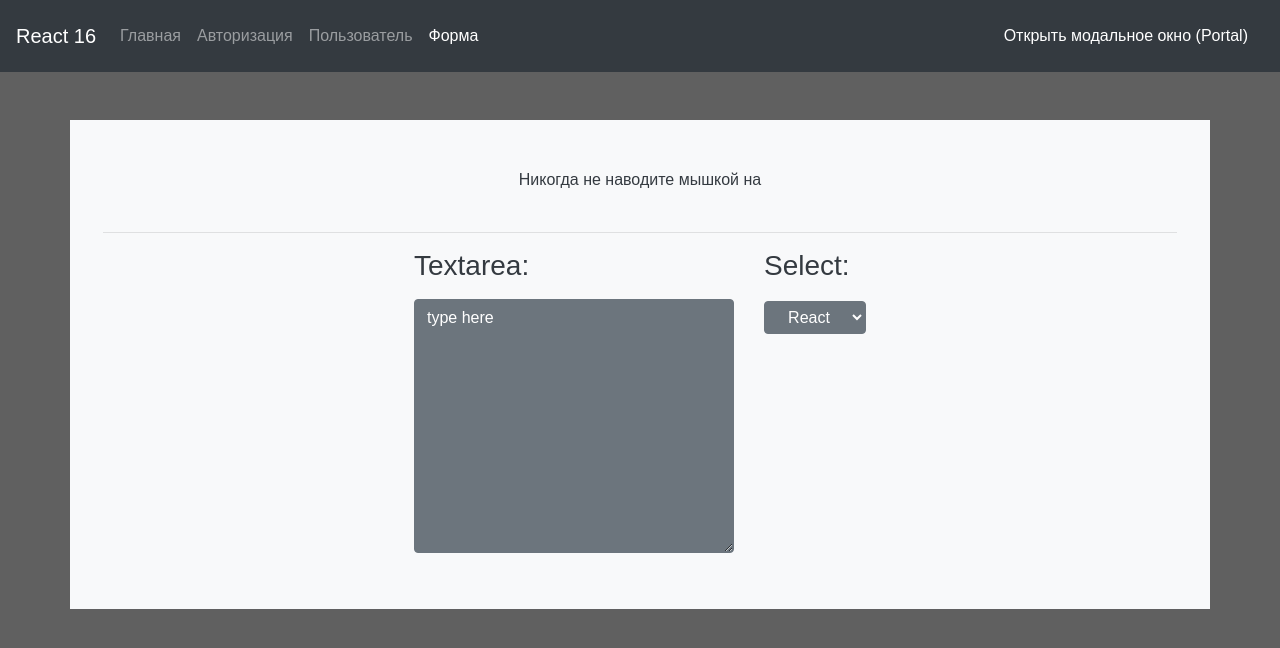
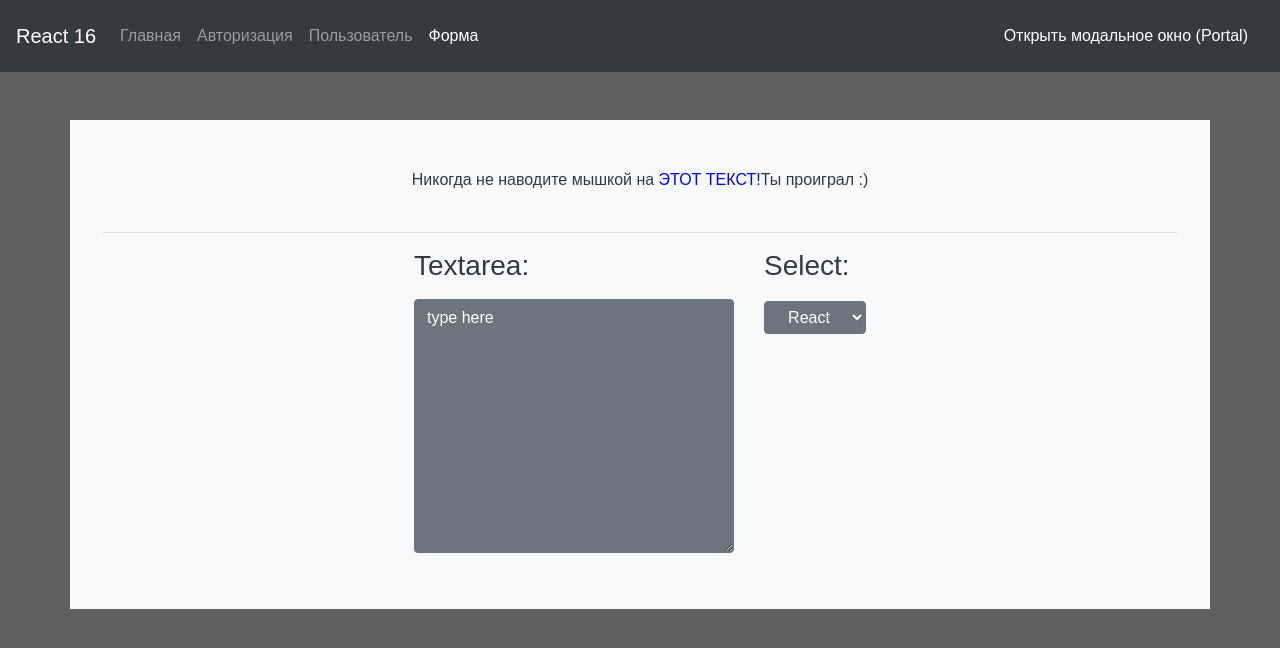
Before and after one commit to slepnev/react-code-dojo, a React app: page /form in a window 1280 px wide. Shown: the top 648 px of the page. Built offline with nearby package versions, Linux system fonts and the light colour scheme.

Commit message:
Tooltipe

```diff
--- a/src/components/Form.jsx
+++ b/src/components/Form.jsx
@@ -12,7 +12,7 @@ class Form extends Component {
       select: "react"
     };
 
-    this.helper();
+    // this.helper();
   }
 
   helper() {
--- a/src/components/Tooltip.jsx
+++ b/src/components/Tooltip.jsx
@@ -1,13 +1,40 @@
 import React, {Component} from "react";
+import ReactDOM from 'react-dom';
+
 
 class Tooltip extends Component {
   constructor(props) {
     super(props);
+    this.toggle = this.toggle.bind(this);
+    this.state = {opacity: false};
+  }
+
+  toggle(){
+    const tooltipNode = ReactDOM.findDOMNode(this);
+    console.log(tooltipNode);
+    this.setState({
+      opacity: !this.state.opacity,
+      top: tooltipNode.offsetTop,
+      left: tooltipNode.offsetLeft
+    })
   }
 
   render() {
+    const style = {
+      zIndex: (this.state.opacity) ? 1000 : -1000,
+      opacity: +this.state.opacity,
+      top: (this.state.top || 0) + 20,
+      left: (this.state.left || 0) -30
+    };
     return (
-      Tooltip
+      <div style={{display: "inline"}}>
+        <span style={{color: "blue"}}
+          onMouseEnter={this.toggle}
+          onMouseOut={this.toggle}>
+          {this.props.children}
+        </span>
+         {this.props.text}
+      </div>
     );
   }
 }
```
